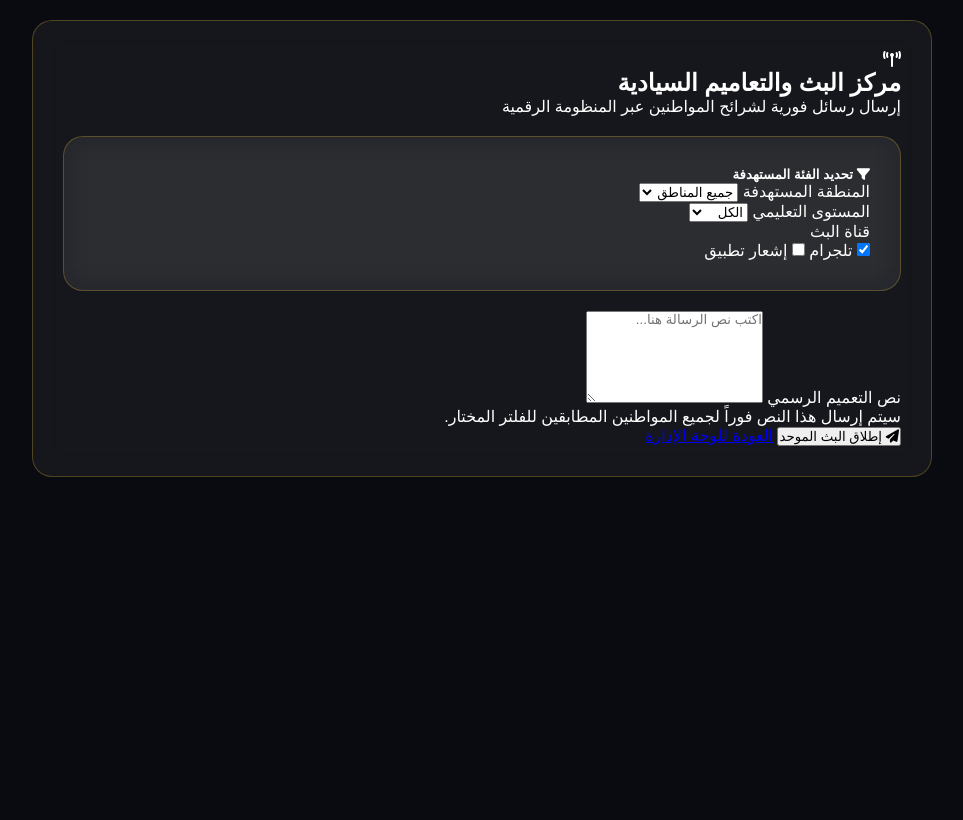
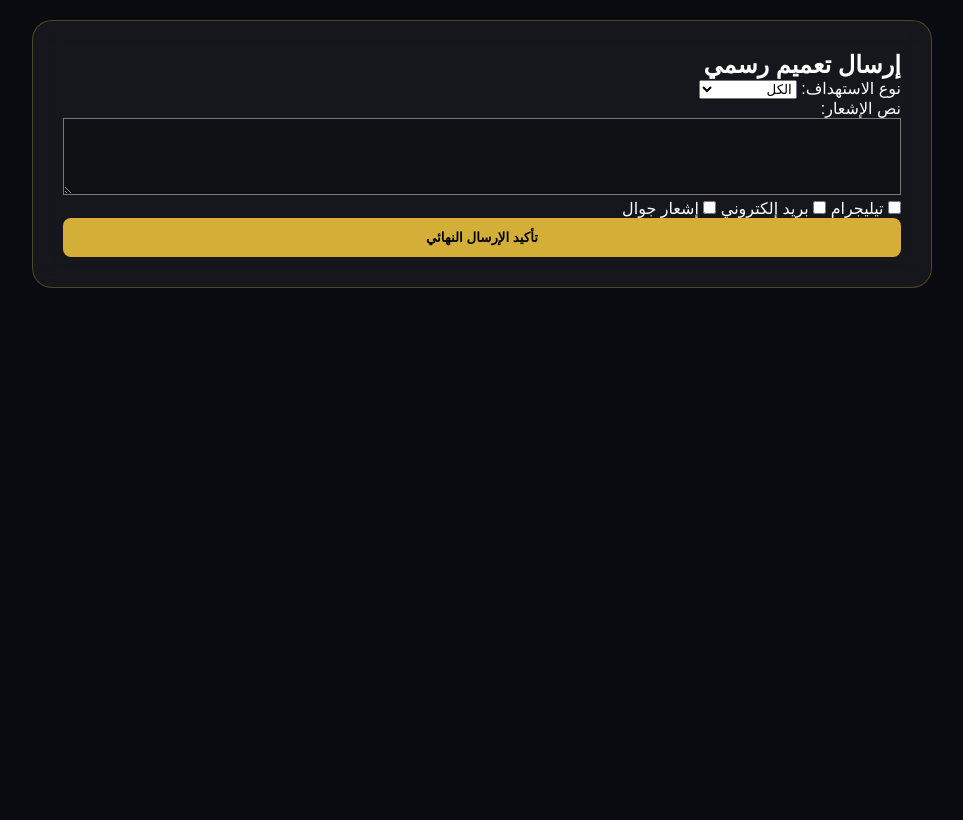
Before and after one commit to sosaskze143/Shadow-Ministry, a Flask app: template templates/admin_notifications.html in a window 1280 px wide. Shown: the whole page, without its empty margins (158-1121 px from the left). Run offline with Flask 3, Linux system fonts and the light colour scheme; the template is opened without the code that fills it, so the values that code supplies are empty; some libraries are stand-ins or nearby versions.

Commit message:
Update admin notifications template for broadcast

```diff
--- a/templates/admin_notifications.html
+++ b/templates/admin_notifications.html
@@ -1,65 +1,48 @@
 <!DOCTYPE html>
 <html lang="ar" dir="rtl">
 <head>
-    <meta charset="UTF-8">
-    <title>مركز البث والتعاميم | وزارة الظلال</title>
-    <link rel="stylesheet" href="{{ url_for('static', filename='css/style.css') }}">
-    <script src="https://kit.fontawesome.com/a076d05399.js" crossorigin="anonymous"></script>
-    <link rel="manifest" href="{{ url_for('manifest') }}">
-<meta name="theme-color" content="#d4af37">
+    <link rel="stylesheet" href="/static/css/style.css">
+    <title>بث الإشعارات السيادية</title>
 </head>
-<body class="admin-layout">
-    <div class="container py-5">
-        <div class="glass-card broadcast-panel">
-            <div class="panel-header text-center mb-4">
-                <div class="pulse-icon"><i class="fas fa-broadcast-tower"></i></div>
-                <h2 class="gold-text">مركز البث والتعاميم السيادية</h2>
-                <p>إرسال رسائل فورية لشرائح المواطنين عبر المنظومة الرقمية</p>
+<body>
+    <div class="glass-card">
+        <h2>إرسال تعميم رسمي</h2>
+        <form action="/admin/send_broadcast" method="POST">
+            <div class="form-group">
+                <label>نوع الاستهداف:</label>
+                <select name="type" id="targetType" onchange="toggleInputs()">
+                    <option value="all">الكل</option>
+                    <option value="person">شخص محدد</option>
+                    <option value="region">منطقة محددة</option>
+                    <option value="job">فئة مهنة</option>
+                </select>
             </div>
 
-            <form action="/api/send_broadcast" method="POST" class="smart-form">
-                <div class="filter-section glass-card inner-card mb-4">
-                    <h5 class="section-label"><i class="fas fa-filter"></i> تحديد الفئة المستهدفة</h5>
-                    <div class="form-grid-3">
-                        <div class="input-field">
-                            <label>المنطقة المستهدفة</label>
-                            <select name="target_region">
-                                <option value="all">جميع المناطق</option>
-                                {% for i in range(1, 26) %}<option>المنطقة {{i}}</option>{% endfor %}
-                            </select>
-                        </div>
-                        <div class="input-field">
-                            <label>المستوى التعليمي</label>
-                            <select name="target_edu">
-                                <option value="all">الكل</option>
-                                <option>جامعي</option>
-                                <option>ثانوي</option>
-                            </select>
-                        </div>
-                        <div class="input-field">
-                            <label>قناة البث</label>
-                            <div class="checkbox-group">
-                                <span><input type="checkbox" name="chan_tg" checked> تلجرام</span>
-                                <span><input type="checkbox" name="chan_pwa"> إشعار تطبيق</span>
-                            </div>
-                        </div>
-                    </div>
-                </div>
+            <div id="targetValContainer" class="form-group" style="display:none;">
+                <input type="text" name="target_val" id="targetVal" placeholder="أدخل القيمة المختارة...">
+            </div>
 
-                <div class="message-section">
-                    <label class="gold-text">نص التعميم الرسمي</label>
-                    <textarea name="message" rows="6" placeholder="اكتب نص الرسالة هنا..." required class="custom-textarea"></textarea>
-                    <p class="helper-text">سيتم إرسال هذا النص فوراً لجميع المواطنين المطابقين للفلتر المختار.</p>
-                </div>
+            <div class="form-group">
+                <label>نص الإشعار:</label>
+                <textarea name="message" rows="5" style="width:100%; background:rgba(0,0,0,0.3); color:white;"></textarea>
+            </div>
 
-                <div class="footer-actions mt-4">
-                    <button type="submit" class="btn-broadcast">
-                        <i class="fas fa-paper-plane"></i> إطلاق البث الموحد
-                    </button>
-                    <a href="/admin/dashboard" class="btn-cancel-link">العودة للوحة الإدارة</a>
-                </div>
-            </form>
-        </div>
+            <div class="grid-3">
+                <label><input type="checkbox" name="platform" value="telegram"> تيليجرام</label>
+                <label><input type="checkbox" name="platform" value="email"> بريد إلكتروني</label>
+                <label><input type="checkbox" name="platform" value="pwa"> إشعار جوال</label>
+            </div>
+
+            <button type="submit" class="btn-gold mt-30" style="width:100%">تأكيد الإرسال النهائي</button>
+        </form>
     </div>
+
+    <script>
+        function toggleInputs() {
+            const type = document.getElementById('targetType').value;
+            const container = document.getElementById('targetValContainer');
+            container.style.display = (type === 'all') ? 'none' : 'block';
+        }
+    </script>
 </body>
 </html>
```
